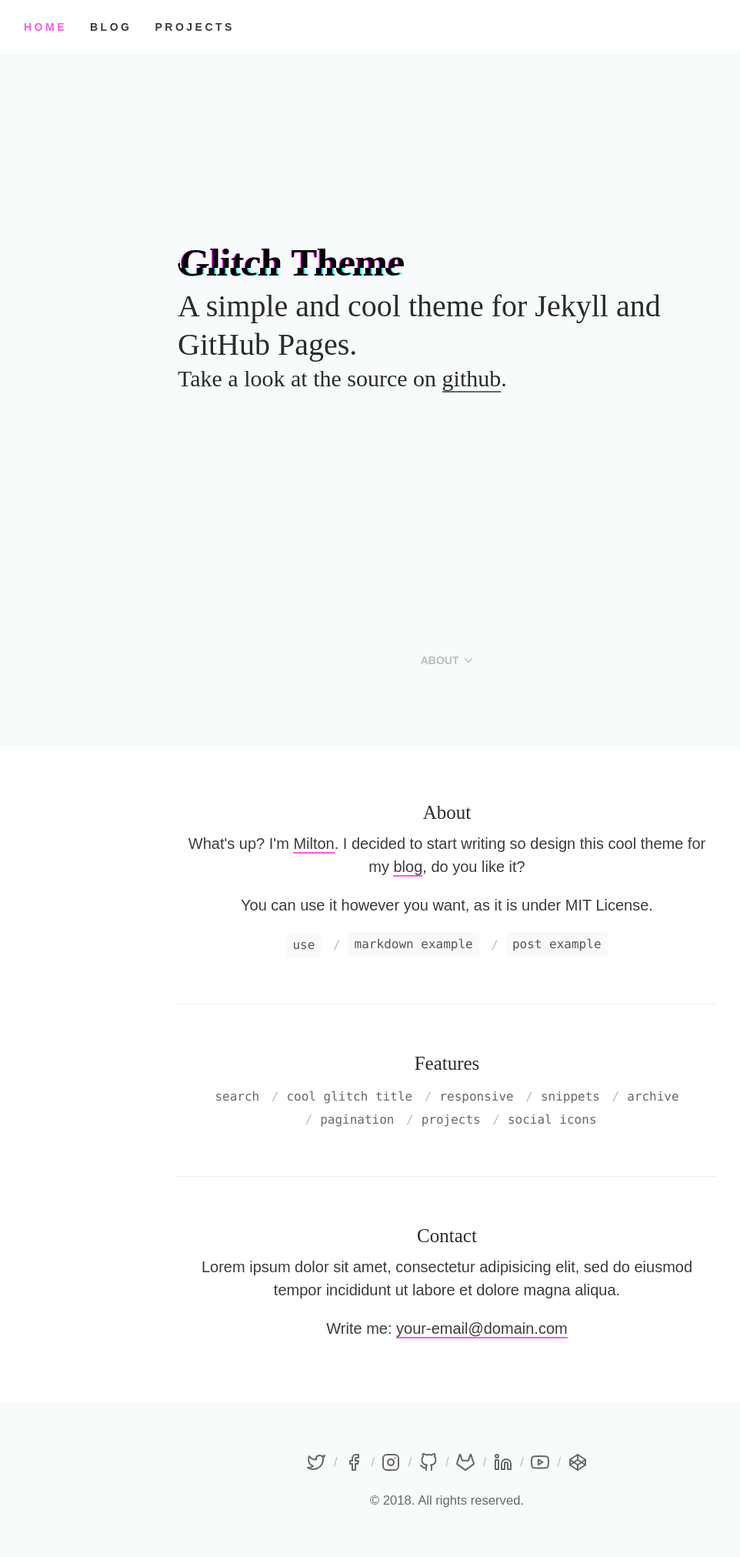
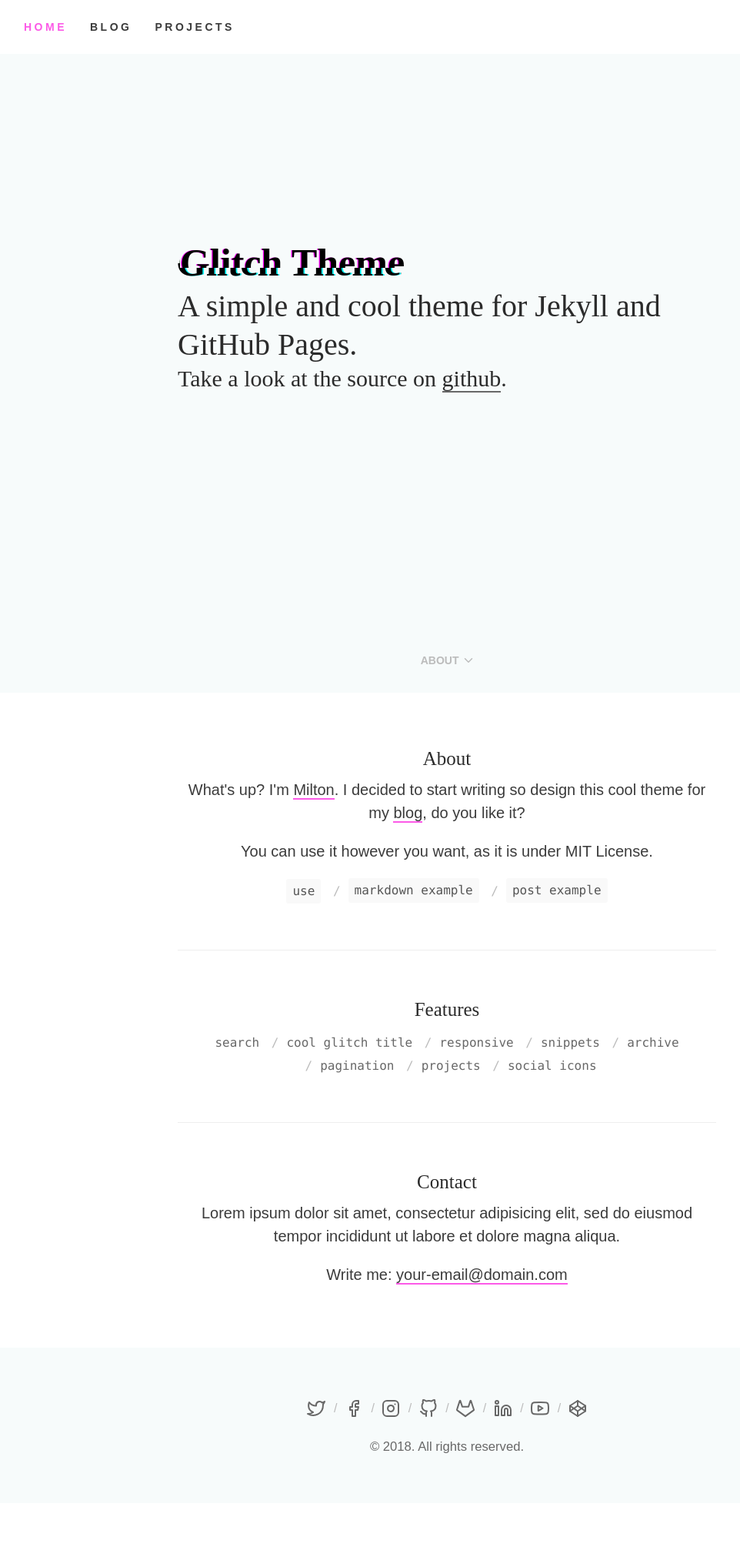
Before and after one commit to miltonparedes/glitch-jekyll, a Jekyll site: the page built from index.html, in a window 1280 px wide. Shown: the whole page at 77% size, without its empty margins (59-1021 px from the left). Built offline with Jekyll 4.4.1, drawn with Linux system fonts in a browser that asks for light colours; some web fonts are replaced; after the commit the page ends 1953 px from its top, so only the background shows below that.

Commit message:
hero 100vh

```diff
--- a/_sass/glitch/_custom.scss
+++ b/_sass/glitch/_custom.scss
@@ -2,7 +2,7 @@
   .hero{
     background: $body-bg-alter;
     min-width: 100%;
-    height: 100vh;
+    height: calc(100vh - 70px);
     padding-top: calc((50vh - 70px) - 7rem)
   }
   .title{
```
